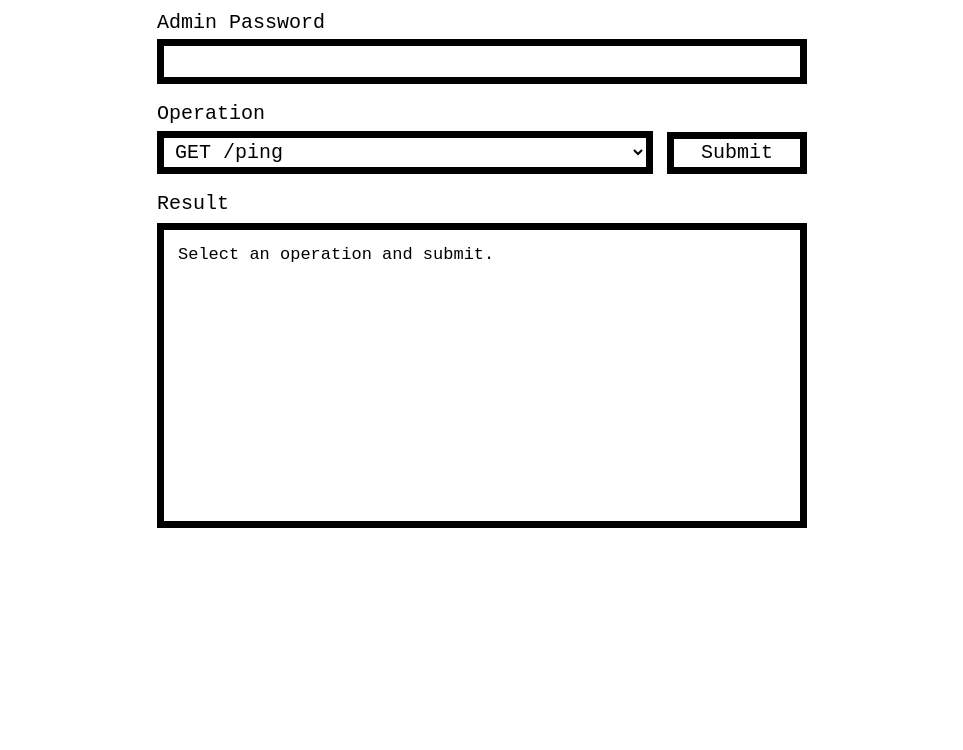
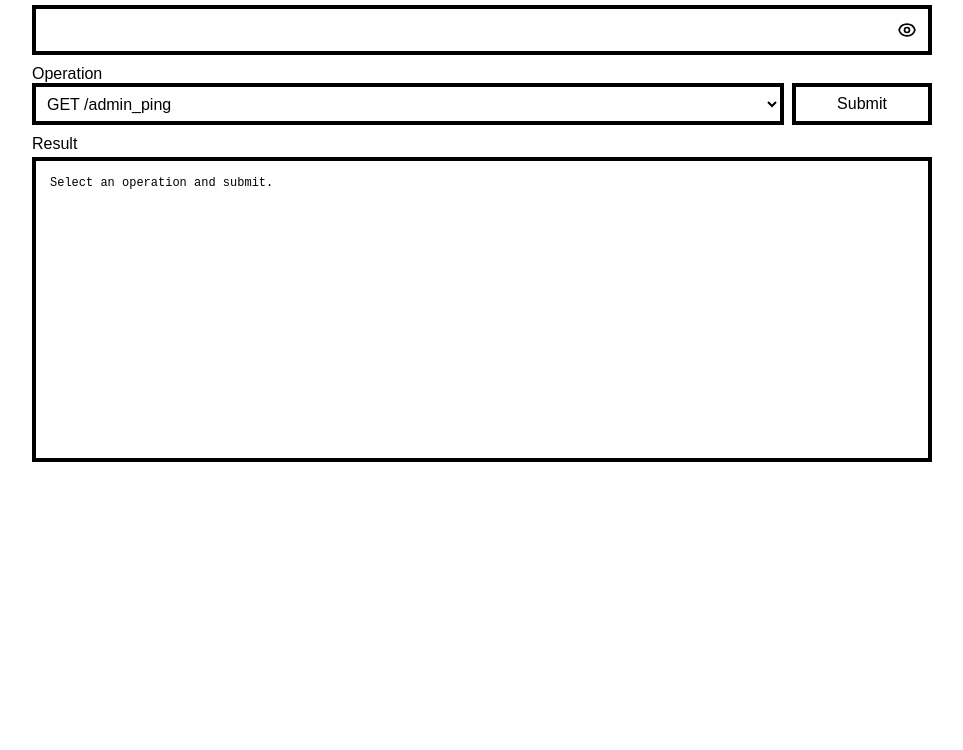
Before and after one commit to jgilman1337/browser_source, a website: page src/public/index.html in a window 1280 px wide. Shown: the part 66-816 px from the top of the page, without its empty margins (158-1121 px from the left). Drawn offline with Linux system fonts and the light colour scheme.

Commit message:
Polish the control panel and make Docker runs reachable on port 8787.
Add uptime and GET admin_ping APIs, Nginx-style access logs, BuildKit dependency caches, and UI improvements including password visibility and published control port mapping.

Co-authored-by: Cursor <cursoragent@cursor.com>

```diff
--- a/package.json
+++ b/package.json
@@ -23,8 +23,8 @@
 		"docker:build:node": "docker build -f Dockerfile.node -t browser_source-node:$(cat VERSION) -t browser_source-node:latest -t browser_source-node .",
 		"docker:build:bun": "docker build -f Dockerfile.bun -t browser_source-bun:$(cat VERSION) -t browser_source-bun:latest -t browser_source-bun .",
 		"docker:run": "npm run docker:run:node",
-		"docker:run:node": "npm run docker:build:node && docker run --rm -it --init --gpus all --device /dev/dri:/dev/dri --shm-size=2g --add-host=host.docker.internal:host-gateway -e CONFIG_PATH=/app/config.json -v \"${PWD}/config.json:/app/config.json:ro\" browser_source-node",
-		"docker:run:bun": "npm run docker:build:bun && docker run --rm -it --init --gpus all --device /dev/dri:/dev/dri --shm-size=2g --add-host=host.docker.internal:host-gateway -e CONFIG_PATH=/app/config.json -v \"${PWD}/config.json:/app/config.json:ro\" browser_source-bun"
+		"docker:run:node": "npm run docker:build:node && docker run --rm -it --init --gpus all --device /dev/dri:/dev/dri --shm-size=2g --add-host=host.docker.internal:host-gateway -p 127.0.0.1:8787:8787 -e CONFIG_PATH=/app/config.json -e CONTROL_HOST=0.0.0.0 -v \"${PWD}/config.json:/app/config.json:ro\" browser_source-node",
+		"docker:run:bun": "npm run docker:build:bun && docker run --rm -it --init --gpus all --device /dev/dri:/dev/dri --shm-size=2g --add-host=host.docker.internal:host-gateway -p 127.0.0.1:8787:8787 -e CONFIG_PATH=/app/config.json -e CONTROL_HOST=0.0.0.0 -v \"${PWD}/config.json:/app/config.json:ro\" browser_source-bun"
 	},
 	"dependencies": {
 		"express": "^5.2.1",
--- a/src/config/defaults.ts
+++ b/src/config/defaults.ts
@@ -72,7 +72,7 @@ export const DEFAULT_NAVIGATION = {
 
 /** Default HTTP control server settings. */
 export const DEFAULT_CONTROL = {
-	host: "127.0.0.1",
+	host: process.env.CONTROL_HOST ?? "127.0.0.1",
 	port: 8787,
 } as const;
 
--- a/src/index.ts
+++ b/src/index.ts
@@ -30,6 +30,7 @@ import { connectFFmpeg, stopFFmpeg } from "./streaming/ffmpeg";
 import { error, log } from "./platform/logger";
 import { runtimeName } from "./platform/runtime";
 import { resolveAdminPassword } from "./platform/auth";
+import "./platform/uptime";
 import { startControlServer, stopControlServer } from "./http/server";
 
 /** puppeteer-stream bundles puppeteer-core 24; types must come from `launch()`, not puppeteer 25. */
--- a/src/public/app.js
+++ b/src/public/app.js
@@ -3,22 +3,38 @@
 // Cache the form controls used by the frontend.
 const form = document.querySelector("#control-form");
 const passwordInput = document.querySelector("#admin-password");
+const passwordToggle = document.querySelector("#password-toggle");
 const operationInput = document.querySelector("#operation");
 const result = document.querySelector("#result");
 
 // Define the list of supported control operations.
 const supportedOperations = {
+	// Public endpoints.
 	ping: "GET",
-	admin_ping: "POST",
+	uptime: "GET",
+
+	// Admin endpoints.
+	admin_ping: "GET",
 };
 
 // Populate the operation menu from the supported backend routes.
-Object.entries(supportedOperations).forEach(([path, method]) => {
+Object.entries(supportedOperations).sort(([a], [b]) => a.localeCompare(b)).forEach(([path, method]) => {
 	// Create a menu option formatted as "METHOD /path".
 	const option = document.createElement("option");
 	option.value = path;
 	option.textContent = `${method} /${path}`;
 	operationInput.append(option);
+});
+
+// Toggle the password field between masked and visible text.
+passwordToggle.addEventListener("click", () => {
+	// Determine the next visibility state from the current input type.
+	const isVisible = passwordInput.type === "text";
+	passwordInput.type = isVisible ? "password" : "text";
+	// Swap the eye icon to match the new password visibility state.
+	passwordToggle.classList.toggle("is-visible", !isVisible);
+	// Keep the accessible label synchronized with the next action.
+	passwordToggle.setAttribute("aria-label", isVisible ? "Show admin password" : "Hide admin password");
 });
 
 // Submit the selected control operation to the backend API.
@@ -48,9 +64,9 @@ form.addEventListener("submit", async (event) => {
 		// Show the endpoint, HTTP status, and backend response in a readable format.
 		result.textContent = JSON.stringify(
 			{
+				timestamp: new Date().toISOString(),
 				endpoint,
 				status: response.status,
-				timestamp: new Date().toISOString(),
 				response: body,
 			},
 			null,
--- a/src/public/index.html
+++ b/src/public/index.html
@@ -12,7 +12,12 @@
 
 			<form id="control-form">
 				<label for="admin-password">Admin Password</label>
-				<input id="admin-password" name="admin-password" type="password" autocomplete="current-password" />
+				<div class="password-field">
+					<input id="admin-password" name="admin-password" type="password" autocomplete="current-password" />
+					<button id="password-toggle" class="password-toggle" type="button" aria-label="Show admin password">
+						<span class="eye-icon" aria-hidden="true"></span>
+					</button>
+				</div>
 
 				<div class="operation-row">
 					<label for="operation">Operation</label>
--- a/src/public/styles.css
+++ b/src/public/styles.css
@@ -1,6 +1,8 @@
 :root {
 	color-scheme: light;
-	font-family: "Courier New", monospace;
+	font-family: Arial, Helvetica, sans-serif;
+	font-size: 16px;
+	--border: 4px solid #000;
 }
 
 * {
@@ -15,22 +17,22 @@ body {
 }
 
 .panel {
-	width: min(650px, calc(100% - 32px));
-	margin: 16px auto;
+	width: min(900px, calc(100% - 24px));
+	margin: 10px auto;
 }
 
 h1,
 select,
-button {
-	border: 7px solid #000;
+button:not(.password-toggle) {
+	border: var(--border);
 	background: #fff;
 	font: inherit;
 }
 
 h1 {
-	margin: 0 0 18px;
+	margin: 0 0 10px;
 	padding: 2px 8px;
-	font-size: 22px;
+	font-size: 16px;
 	font-weight: 400;
 	text-align: center;
 }
@@ -38,29 +40,83 @@ h1 {
 label,
 h2 {
 	display: block;
-	font-size: 20px;
+	font-size: 16px;
 	font-weight: 400;
 }
 
 input,
 select,
-button {
+button:not(.password-toggle) {
 	min-height: 42px;
 }
 
 input {
 	width: 100%;
-	margin: 5px 0 18px;
+	margin: 3px 0 10px;
 	padding: 4px 8px;
-	border: 7px solid #000;
+	border: var(--border);
 	font: inherit;
-	font-size: 20px;
+	font-size: 16px;
+}
+
+.password-field {
+	display: flex;
+	align-items: center;
+	margin: 3px 0 10px;
+	border: var(--border);
+	background: #fff;
+}
+
+.password-field input {
+	flex: 1;
+	width: auto;
+	min-width: 0;
+	min-height: 42px;
+	margin: 0;
+	padding: 4px 8px;
+	padding-right: 4px;
+	border: 0;
+	background: transparent;
+}
+
+.password-toggle {
+	display: grid;
+	flex-shrink: 0;
+	width: 42px;
+	min-height: 42px;
+	margin: 0;
+	padding: 0;
+	border: 0;
+	place-items: center;
+	background: transparent;
+	cursor: pointer;
+}
+
+.password-toggle:hover,
+.password-toggle:focus-visible {
+	background: transparent;
+}
+
+.password-toggle:focus-visible {
+	outline: 2px solid #000;
+	outline-offset: -2px;
+}
+
+.eye-icon {
+	display: block;
+	width: 20px;
+	height: 20px;
+	background: url("/icons/eye.svg") center / contain no-repeat;
+}
+
+.password-toggle.is-visible .eye-icon {
+	background-image: url("/icons/eye-slash.svg");
 }
 
 .operation-row {
 	display: grid;
 	grid-template-columns: 1fr 140px;
-	gap: 14px;
+	gap: 8px;
 	align-items: center;
 }
 
@@ -70,33 +126,33 @@ input {
 }
 
 select,
-button {
+button:not(.password-toggle) {
 	padding: 2px 7px;
-	font-size: 20px;
+	font-size: 16px;
 	cursor: pointer;
 }
 
-button {
+button:not(.password-toggle) {
 	font-weight: 400;
 }
 
-button:hover,
-button:focus-visible {
+button:not(.password-toggle):hover,
+button:not(.password-toggle):focus-visible {
 	background: #eee;
 }
 
 h2 {
-	margin: 18px 0 8px;
+	margin: 10px 0 4px;
 }
 
 pre {
 	min-height: 305px;
 	margin: 0;
 	padding: 14px;
-	border: 7px solid #000;
+	border: var(--border);
 	overflow: auto;
 	white-space: pre-wrap;
-	font-size: 17px;
+	font-size: 12px;
 	line-height: 1.35;
 }
 
```
Also changed, not shown: config.example.json (+7 -0 lines), src/http/admin-ping.ts (+1 -7 lines), src/http/server.ts (+21 -2 lines), src/http/uptime.ts (added, +14 -0 lines), src/platform/uptime.ts (added, +31 -0 lines), README.md, src/public/icons/eye-slash.svg (added), src/public/icons/eye.svg (added), 2 other files.
